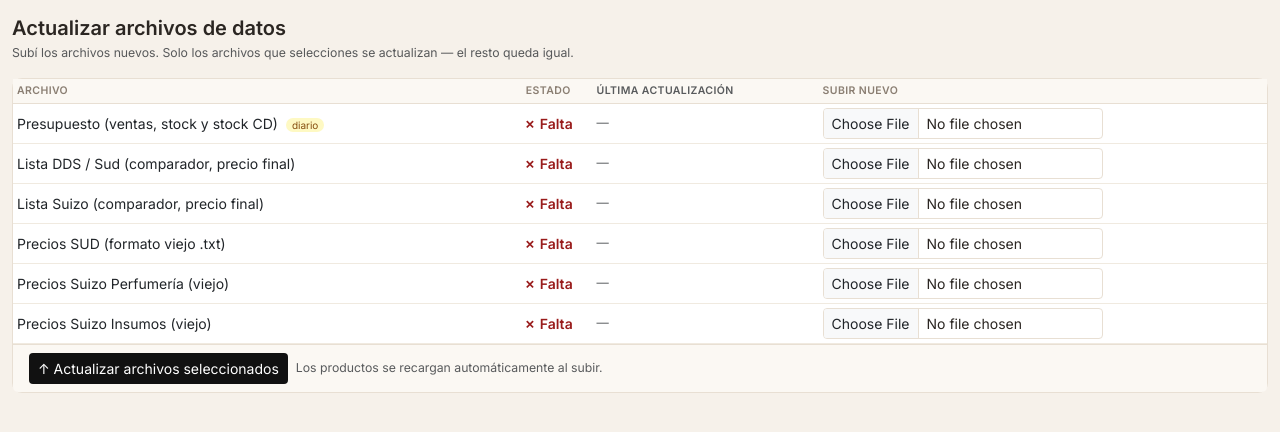
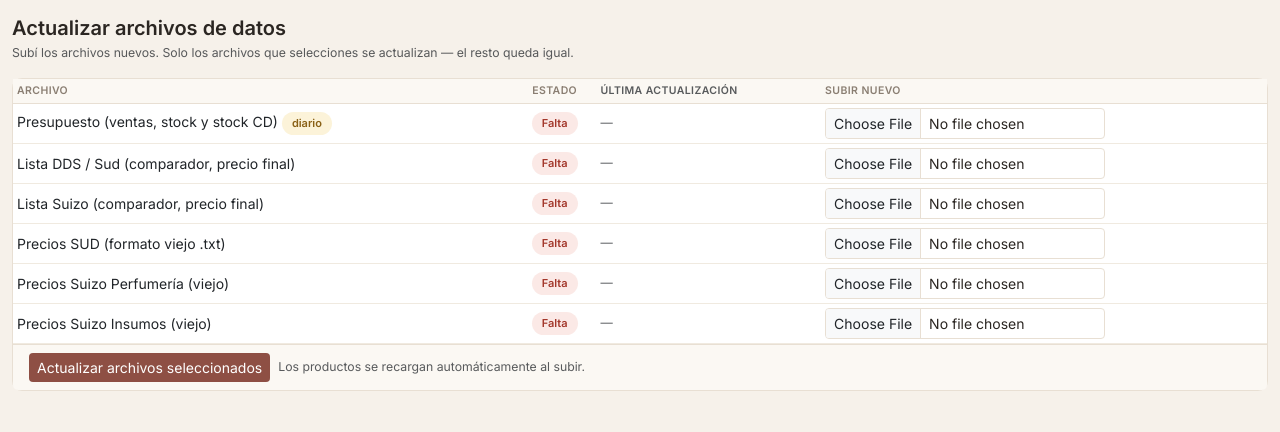
Before and after one commit to dayfloresred-dotcom/App-Pedidos, a Flask app: page /actualizar-datos in a window 1280 px wide. Shown: the part 54-486 px from the top of the page. Run offline with Flask 3, Linux system fonts and the light colour scheme; the visitor is signed in with stand-in values (Sample User, id 1).

Commit message:
UI: mis pedidos y actualizar datos al sistema de diseno
Co-Authored-By: Claude Fable 5 <noreply@anthropic.com>

```diff
--- a/templates/actualizar_datos.html
+++ b/templates/actualizar_datos.html
@@ -21,14 +21,14 @@
             <td>
               {{ a.label }}
               {% if a.diario %}
-                <span style="background:#fef9c3;color:#854d0e;font-size:10px;padding:1px 6px;border-radius:8px;margin-left:4px">diario</span>
+                <span class="badge-pendiente">diario</span>
               {% endif %}
             </td>
             <td class="text-center">
               {% if a.existe %}
-                <span style="color:#166534;font-weight:600">✓ OK</span>
+                <span class="badge-comprado">OK</span>
               {% else %}
-                <span style="color:#991b1b;font-weight:600">✗ Falta</span>
+                <span class="badge-cancelado">Falta</span>
               {% endif %}
             </td>
             <td class="text-muted small">{{ a.fecha }}</td>
@@ -42,8 +42,8 @@
       </table>
     </div>
     <div class="card-footer d-flex gap-2 align-items-center">
-      <button type="submit" class="btn btn-sm text-white" style="background:#111">
-        ↑ Actualizar archivos seleccionados
+      <button type="submit" class="btn btn-sm btn-brand">
+        Actualizar archivos seleccionados
       </button>
       <span class="text-muted small">Los productos se recargan automáticamente al subir.</span>
     </div>
```
Also changed, not shown: templates/mis_pedidos.html (+6 -4 lines).
